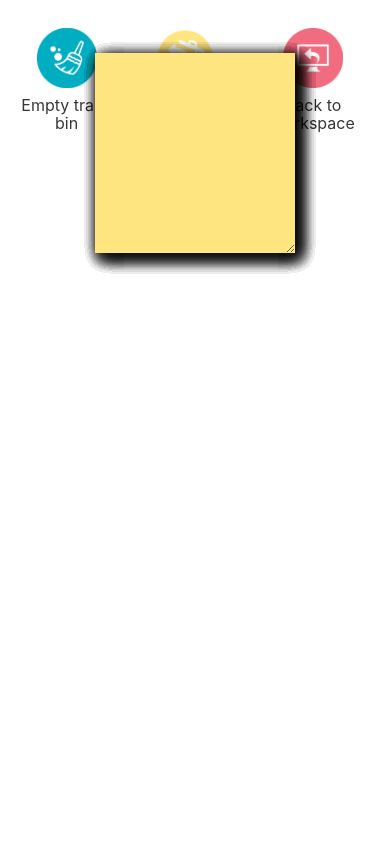
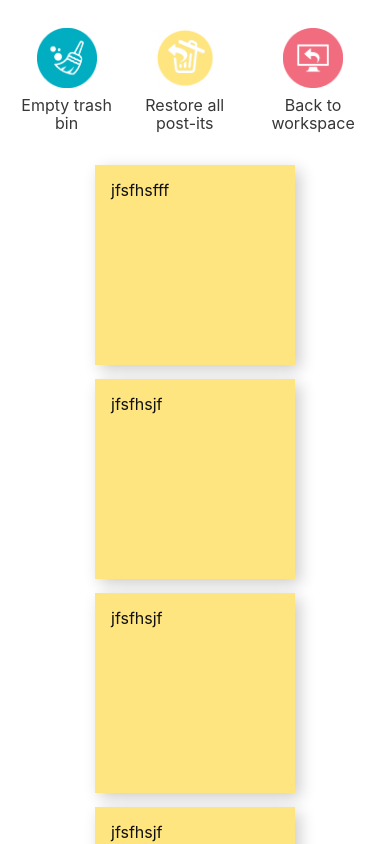
Before and after one commit to SandraCalero/MooveBoard, a React (Create React App) app: page /trashbin in a window 390 px wide. Built offline with nearby package versions, Linux system fonts and the light colour scheme.

Commit message:
ADD responsive designe

```diff
--- a/src/components/atoms/PostIt/PostIt.css
+++ b/src/components/atoms/PostIt/PostIt.css
@@ -7,9 +7,6 @@
 	justify-content: center;
 	background-color: var(--yellow);
 	margin: 0.2rem 0;
-	position: absolute;
-	/* Quitar position absolute cuando está en la trash bin */
-	cursor: -webkit-grab;
 	box-shadow: var(--box-shadow);
 }
 
@@ -26,3 +23,20 @@
 .postItContainer .note:active {
 	cursor: -webkit-grab;
 }
+
+.postItContainer.postItDeleted .note {
+	resize: none;
+}
+
+@media (min-width: 769px) {
+	.postItContainer.postItCreated {
+		position: absolute;
+		cursor: -webkit-grab;
+	}
+}
+
+@media (max-width: 768px) {
+	.postItContainer.postItCreated .note {
+		resize: vertical;
+	}
+}
--- a/src/components/atoms/PostIt/PostIt.tsx
+++ b/src/components/atoms/PostIt/PostIt.tsx
@@ -1,11 +1,16 @@
 import { DragEvent, useState } from 'react';
 import './PostIt.css';
 
-export default function PostIt() {
-	const [stylePostIt, setStylePostIt] = useState({
-		left: 'auto',
-		top: 'auto',
-	});
+interface PostItProps {
+	id: string;
+	content?: string;
+	variant: string;
+	draggable: boolean;
+	disabled: boolean;
+}
+
+function PostIt({ id, content, variant, draggable, disabled }: PostItProps) {
+	const [stylePostIt, setStylePostIt] = useState({});
 
 	const handleDrag = (event: DragEvent<HTMLDivElement>) => {
 		event.stopPropagation();
@@ -30,25 +35,38 @@ export default function PostIt() {
 		setStylePostIt(newPostItPosition);
 	};
 
+	const handleOnContextMenu = () => {
+		console.log('Click derecho');
+	};
+
 	return (
 		<div
-			className='postItContainer'
+			className={`postItContainer ${variant}`}
 			style={stylePostIt}
-			/* draggable='true' */
-			id='dragtarget'
+			draggable={draggable}
+			id={id}
 			onDragStart={() => console.log('DragStart')}
 			onDragOver={(event) => console.log(event)}
 			onDrag={handleDrag}
 			onDragEnd={handleDragEnd}
+			onContextMenu={handleOnContextMenu}
 		>
 			<textarea
 				onChange={(event) => console.log(event.target.value)}
-				disabled
+				disabled={disabled}
 				className='note'
-				/* draggable='true' */
+				draggable={draggable}
 				name='note'
 				id='note'
-			/>
+			>
+				{content}
+			</textarea>
 		</div>
 	);
 }
+
+PostIt.defaultProps = {
+	content: '',
+};
+
+export default PostIt;
--- /dev/null
+++ b/src/components/molecules/PostItList/PostItList.css
@@ -0,0 +1,26 @@
+.container {
+	list-style-type: none;
+	display: grid;
+	grid-template-columns: repeat(auto-fill, minmax(20rem, 1fr));
+	height: calc(100% - 15.3rem);
+	padding: 1rem;
+	margin: 0;
+}
+
+.container.postItListDeleted {
+	overflow-y: scroll;
+	max-height: calc(100% - 15.3rem);
+	justify-items: center;
+	align-items: center;
+	gap: 1rem;
+}
+
+@media (max-width: 768px) {
+	.container {
+		overflow-y: scroll;
+		max-height: calc(100% - 15.3rem);
+		justify-items: center;
+		align-items: center;
+		gap: 1rem;
+	}
+}
--- /dev/null
+++ b/src/components/molecules/PostItList/PostItList.tsx
@@ -0,0 +1,61 @@
+import PostIt from 'components/atoms/PostIt/PostIt';
+import './PostItList.css';
+
+interface PostItListProps {
+	postItVariant: string;
+	draggable: boolean;
+	disabled: boolean;
+	postItListVariant?: string;
+}
+
+function PostItList({
+	postItListVariant,
+	postItVariant,
+	draggable,
+	disabled,
+}: PostItListProps) {
+	const postItDeletedList = [
+		{
+			id: '1',
+			content: 'jfsfhsfff',
+		},
+		{ id: '2', content: 'jfsfhsjf' },
+		{ id: '3', content: 'jfsfhsjf' },
+		{ id: '4', content: 'jfsfhsjf' },
+		{ id: '5', content: 'jfsfhsjf' },
+		{ id: '6', content: 'jfsfhsjf' },
+		{ id: '7', content: 'jfsfhsjf' },
+		{ id: '8', content: 'jfsfhsjf' },
+		{ id: '9', content: 'jfsfhsjf' },
+		{ id: '10', content: 'jfsfhsjf' },
+		{ id: '11', content: 'jfsfhsjf' },
+		{ id: '12', content: 'jfsfhsjf' },
+		{ id: '13', content: 'jfsfhsjf' },
+		{ id: '14', content: 'jfsfhsjf' },
+		{ id: '15', content: 'jfsfhsjf' },
+		{ id: '16', content: 'jfsfhsjf' },
+		{ id: '17', content: 'jfsfhsjf' },
+		{ id: '18', content: 'jfsfhsjf' },
+		{ id: '19', content: 'jfsfhsjf' },
+	];
+	return (
+		<ul className={`container ${postItListVariant}`}>
+			{postItDeletedList.map((postIt) => (
+				<li key={postIt.id}>
+					<PostIt
+						id={postIt.id}
+						content={postIt.content}
+						variant={postItVariant}
+						draggable={draggable}
+						disabled={disabled}
+					/>
+				</li>
+			))}
+		</ul>
+	);
+}
+
+PostItList.defaultProps = {
+	postItListVariant: '',
+};
+export default PostItList;
--- a/src/components/templates/Trashspace/TrashSpace.css
+++ /dev/null
@@ -1,9 +0,0 @@
-.container {
-	display: grid;
-	grid-template-columns: repeat(auto-fill, minmax(20rem, 1fr));
-	gap: 1rem;
-	max-height: calc(100% - 15.3rem);
-	overflow-y: scroll;
-	justify-items: center;
-	align-items: center;
-}
--- a/src/components/templates/Trashspace/TrashSpace.tsx
+++ b/src/components/templates/Trashspace/TrashSpace.tsx
@@ -3,10 +3,9 @@ import Button from 'components/atoms/Button/Button';
 import Header from 'components/organisms/Header/Header';
 import { Link } from 'react-router-dom';
 import Modal from 'components/molecules/Modal/Modal';
-import PostIt from 'components/atoms/PostIt/PostIt';
 import restorePostIt from 'assets/icons/restorePostIt.png';
 import emptyTrashBin from 'assets/icons/emptyTrashBin.png';
-import './TrashSpace.css';
+import PostItList from 'components/molecules/PostItList/PostItList';
 
 export default function TrashSpace() {
 	return (
@@ -29,26 +28,14 @@ export default function TrashSpace() {
 					<span>Back to workspace </span>
 				</Link>
 			</Header>
-			<main className='container'>
-				<PostIt />
-				<PostIt />
-				<PostIt />
-				<PostIt />
-				<PostIt />
-				<PostIt />
-				<PostIt />
-				<PostIt />
-				<PostIt />
-				<PostIt />
-				<PostIt />
-				<PostIt />
-				<PostIt />
-				<PostIt />
-				<PostIt />
-				<PostIt />
-				<PostIt />
-				<PostIt />
-			</main>
+
+			<PostItList
+				postItListVariant='postItListDeleted'
+				postItVariant='postItDeleted'
+				draggable={false}
+				disabled
+			/>
+
 			<Modal
 				title='Delete Post It Note'
 				message='Are you sure you want to delete this post it permanently?'
--- a/src/components/templates/Workspace/WorkSpace.tsx
+++ b/src/components/templates/Workspace/WorkSpace.tsx
@@ -3,7 +3,7 @@ import Modal from 'components/molecules/Modal/Modal';
 import TrashBinLink from 'components/molecules/TrashBinLink/TrashBinLink';
 import Header from 'components/organisms/Header/Header';
 import newPostIt from 'assets/icons/newPostIt.png';
-import PostIt from '../../atoms/PostIt/PostIt';
+import PostItList from 'components/molecules/PostItList/PostItList';
 
 export default function WorkSpace() {
 	return (
@@ -16,11 +16,11 @@ export default function WorkSpace() {
 				/>
 				<TrashBinLink />
 			</Header>
+			<PostItList disabled={false} postItVariant='postItCreated' draggable />
 			<Modal
 				title='Move post it to the trash'
 				message='Are you sure you want to move this post it to the trash?'
 			/>
-			<PostIt />
 		</section>
 	);
 }
```
